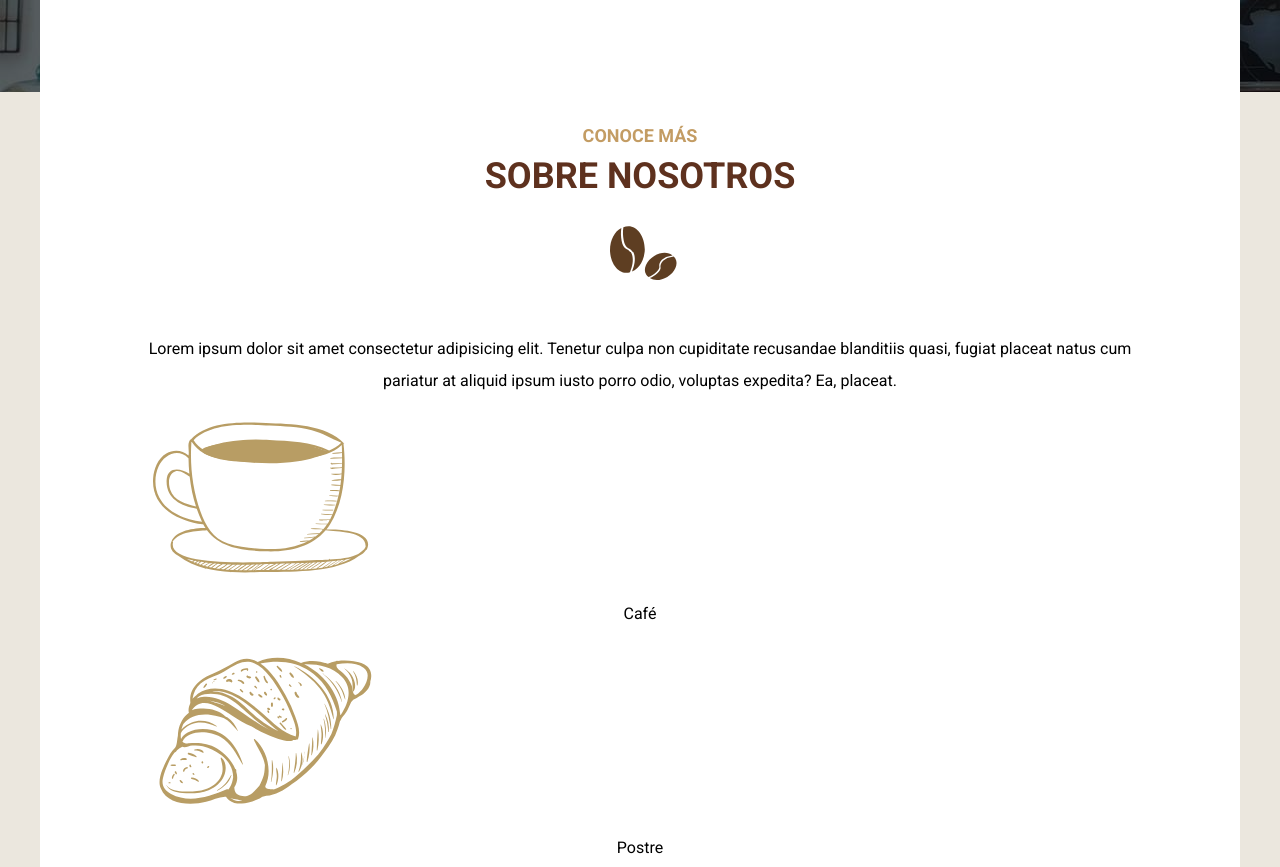
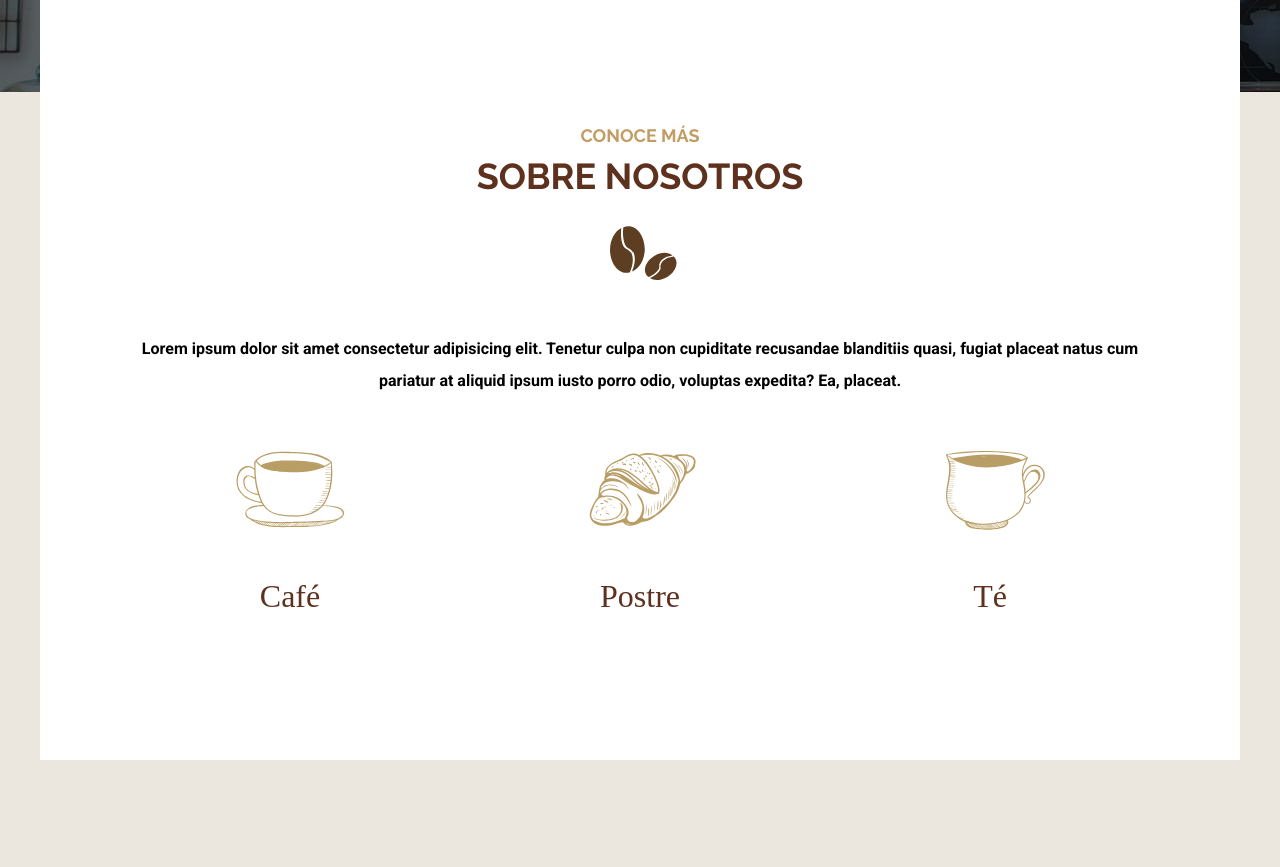
Before and after one commit to RogerCastillo877/cafeteria-sass, a website: page index.html in a window 1280 px wide. Shown: the part 608-1475 px from the top of the page. After the commit the page ends 1368 px from the top, so only its background shows below. Drawn offline with Linux system fonts and the light colour scheme; a web font is replaced by a local one.

Commit message:
icons styles

```diff
--- a/index.html
+++ b/index.html
@@ -6,9 +6,8 @@
   <meta name="viewport" content="width=device-width, initial-scale=1.0">
   <title>Cafetería SASS</title>
   <link rel="preconnect" href="https://fonts.googleapis.com">
-  <link rel="preconnect" href="https://fonts.googleapis.com">
   <link rel="preconnect" href="https://fonts.gstatic.com" crossorigin>
-  <link href="https://fonts.googleapis.com/css2?family=Roboto:wght@400;700;900&display=swap" rel="stylesheet">
+  <link href="https://fonts.googleapis.com/css2?family=Bona+Nova&family=Raleway:wght@700;900&family=Roboto:ital,wght@0,700;1,400&display=swap" rel="stylesheet">
   <link rel="stylesheet" href="build/css/app.css">
 </head>
 <body>
--- a/src/scss/bases/_globals.scss
+++ b/src/scss/bases/_globals.scss
@@ -10,7 +10,7 @@ html {
 }
 
 body {
-  font-family: v.$primary_font;
+  font-family: v.$secondary_font;
   font-size: 1.6rem;
   background-color: v.$light-brown;
 }
--- a/src/scss/bases/_mixins.scss
+++ b/src/scss/bases/_mixins.scss
@@ -17,3 +17,9 @@
     @content;
   }
 }
+
+@mixin grid( $columns, $spaced ) {
+  display: grid;
+  grid-template-columns: repeat($columns, 1fr);
+  column-gap: $spaced;
+}
--- a/src/scss/bases/_variables.scss
+++ b/src/scss/bases/_variables.scss
@@ -1,5 +1,7 @@
 // Fonts
-$primary_font: 'Roboto', sans-serif;
+$primary_font: 'Raleway', sans-serif;;
+$secondary_font: 'Roboto', sans-serif;
+$italic_font: 'Bona Nova', serif;;
 
 // Media Queries
 $phone: 480px;
--- /dev/null
+++ b/src/scss/init/_icons.scss
@@ -0,0 +1,25 @@
+@use 'bases/variables' as v;
+@use 'bases/mixins' as m;
+
+.icons {
+  margin-top: 5rem;
+
+  .icons-list {
+
+    @include m.tablet {
+      @include grid(3, 2rem)
+    }
+
+    li {
+      img {
+        margin: 0 auto;
+        width: 12rem;
+      }
+      p {
+        font-family: v.$italic_font;
+        font-size: 3.2rem;
+        color: v.$primary-color;
+      }
+    }
+  }
+}
--- a/src/scss/init/_index.scss
+++ b/src/scss/init/_index.scss
@@ -1 +1,2 @@
 @forward 'content';
+@forward 'icons';
```
Also changed, not shown: build/css/app.css.
